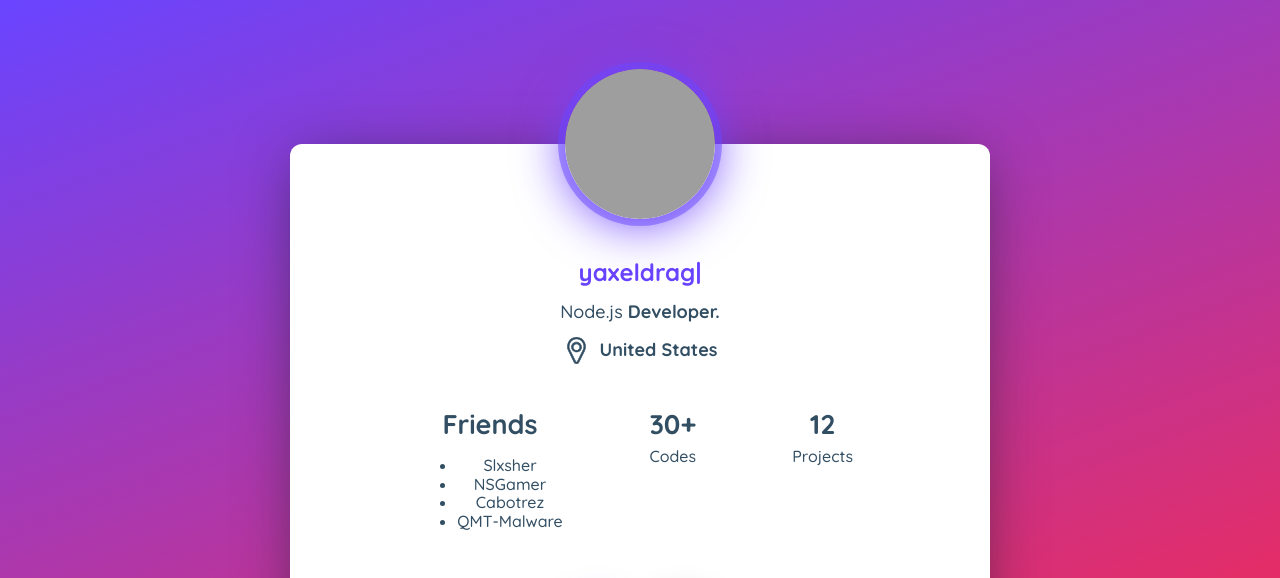
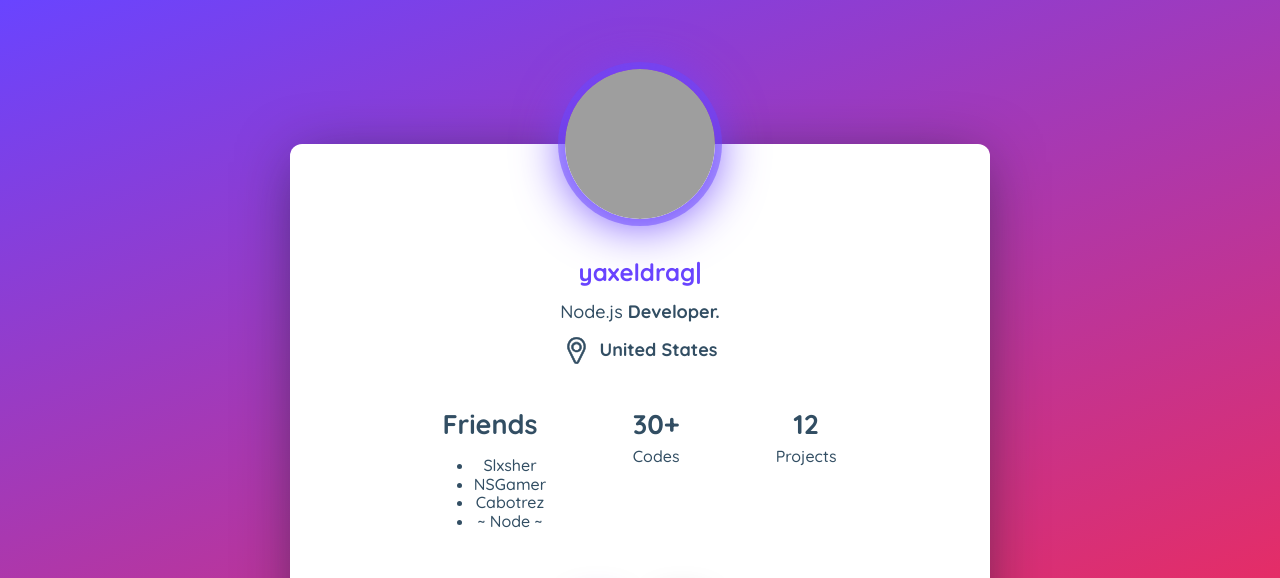
Before and after one commit to NeutronX-dev/contact, a plain HTML site: page index.html in a window 1280 px wide. Shown: the top 578 px of the page. Drawn offline with nearby package versions, Linux system fonts and the light colour scheme; grey boxes are pictures that could not be loaded.

Commit message:
Update index.html

```diff
--- a/index.html
+++ b/index.html
@@ -71,7 +71,7 @@
                   <li>Slxsher</li>
                   <li>NSGamer</li>
                   <li>Cabotrez</li>
-                  <li>QMT-Malware</li>
+                  <li>~ Node ~</li>
                 </ul>
               </div>
             </div>
```
